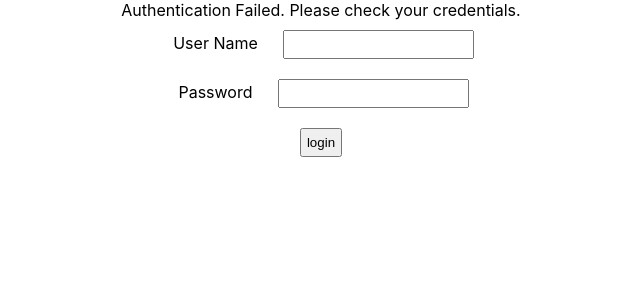
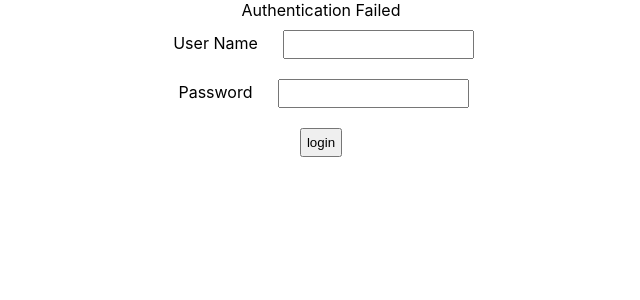
Before and after one commit to kaki-bai/todo-app, a React (Create React App) app in the folder front-end/: page / in a window 1280 px wide. Both pictures are taken after a click on the button "login". Shown: the top 300 px of the page, without its empty margins (319-959 px from the left). Built offline with nearby package versions, Linux system fonts and the light colour scheme.

Commit message:
perf: simplize show-message function

```diff
--- a/front-end/src/components/todo/TodoApp.jsx
+++ b/front-end/src/components/todo/TodoApp.jsx
@@ -38,24 +38,10 @@ function LoginComponent() {
     }
   }
 
-  function SuccessMessageComponent() {
-    if(showSuccessMessage) {
-      return <div className="successMessage">Authenticated Successfully</div>
-    }
-    return null
-  }
-
-  function ErrorMessageComponent() {
-    if(showErrorMessage) {
-      return <div className="errorMessage">Authentication Failed. Please check your credentials.</div>
-    }
-    return null
-  }
-
   return (
     <div className="Login">
-      <SuccessMessageComponent />
-      <ErrorMessageComponent />
+      {showSuccessMessage && <div className="successMessage">Authenticated Successfully</div>}
+      {showErrorMessage && <div className="errorMessage">Authentication Failed</div>}
       <div className="LoginForm">
         <div>
           <label>User Name</label>
```
